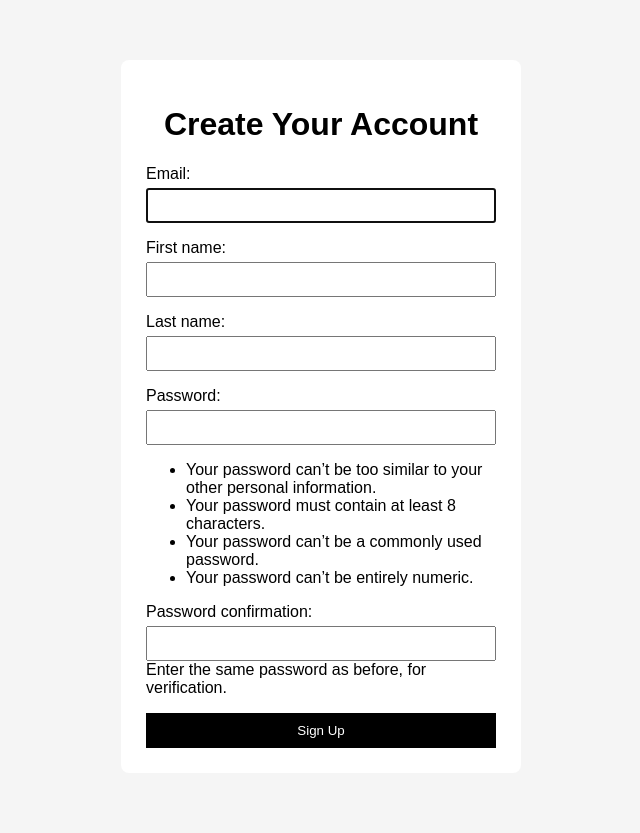
After one commit to dhanush6065/dress-code-e-commerce, a Django app: page /signup/ in a window 1280 px wide. The commit adds this page. Shown: the whole page, without its empty margins (319-959 px from the left). Run offline with Django 5.2, Linux system fonts and the light colour scheme.

Commit message:
Complete customer signup login and password reset

```diff
--- a/config/settings.py
+++ b/config/settings.py
@@ -133,11 +133,7 @@ STATICFILES_DIRS = [BASE_DIR / 'static']
 # Email
 # https://docs.djangoproject.com/en/6.1/topics/email/#topic-email-configuration
 
-MAILERS = {
-    'default': {
-        'BACKEND': 'django.core.mail.backends.console.EmailBackend',
-    },
-}
+EMAIL_BACKEND = 'django.core.mail.backends.console.EmailBackend'
 AUTH_USER_MODEL = 'users.User'
 
 MEDIA_URL = '/media/'
--- /dev/null
+++ b/users/forms.py
@@ -0,0 +1,10 @@
+from django import forms
+from django.contrib.auth.forms import UserCreationForm
+from .models import User
+
+
+class RegistrationForm(UserCreationForm):
+
+    class Meta:
+        model = User
+        fields = ('email', 'first_name', 'last_name')
--- a/users/models.py
+++ b/users/models.py
@@ -51,3 +51,19 @@ class Address(models.Model):
 
     def __str__(self):
         return f"{self.full_name} - {self.city}"
+
+
+class OTPVerification(models.Model):
+    user = models.ForeignKey(
+        User,
+        on_delete=models.CASCADE,
+        related_name='otp_verifications'
+    )
+    otp_hash = models.CharField(max_length=255)
+    purpose = models.CharField(max_length=30)
+    attempts = models.PositiveIntegerField(default=0)
+    expires_at = models.DateTimeField()
+    created_at = models.DateTimeField(auto_now_add=True)
+
+    def __str__(self):
+        return f"{self.user.email} - {self.purpose}"
--- /dev/null
+++ b/users/templates/users/signup.html
@@ -0,0 +1,60 @@
+
+<!DOCTYPE html>
+<html>
+<head>
+    <title>Customer Signup - Dress Code</title>
+
+    <style>
+        body {
+            font-family: Arial, sans-serif;
+            background-color: #f5f5f5;
+        }
+
+        .signup-container {
+            width: 350px;
+            margin: 60px auto;
+            padding: 25px;
+            background-color: white;
+            border-radius: 8px;
+        }
+
+        h1 {
+            text-align: center;
+        }
+
+        input {
+            width: 100%;
+            padding: 8px;
+            margin-top: 5px;
+            box-sizing: border-box;
+        }
+
+        button {
+            width: 100%;
+            padding: 10px;
+            background-color: black;
+            color: white;
+            border: none;
+            cursor: pointer;
+        }
+    </style>
+</head>
+
+<body>
+
+    <div class="signup-container">
+
+        <h1>Create Your Account</h1>
+
+        <form method="POST">
+            {% csrf_token %}
+
+            {{ form.as_p }}
+
+            <button type="submit">Sign Up</button>
+        </form>
+
+    </div>
+
+</body>
+</html>
--- a/users/urls.py
+++ b/users/urls.py
@@ -3,4 +3,11 @@ from . import views
 
 urlpatterns = [
     path('', views.home, name='home'),
+    path('signup/', views.signup, name='signup'),
+    path('verify-otp/', views.verify_otp, name='verify_otp'),
+    path('login/', views.customer_login, name='login'),
+    path('logout/', views.customer_logout, name='logout'),
+    path('forgot-password/', views.forgot_password, name='forgot_password'),
+    path('reset-password-otp/', views.reset_password_otp, name='reset_password_otp'),
+    path('set-new-password/', views.set_new_password, name='set_new_password'),
 ]
--- a/users/views.py
+++ b/users/views.py
@@ -1,5 +1,244 @@
 from django.shortcuts import render
+from django.shortcuts import render, redirect
+from .forms import RegistrationForm
+import random
+from datetime import timedelta
+
+from django.core.mail import send_mail
+from django.contrib.auth.hashers import make_password , check_password
+from django.utils import timezone
+
+from .models import OTPVerification , User
+from django.contrib.auth import authenticate, login ,logout
+from django.views.decorators.http import require_POST
 
 # Create your views here.
 def home(request):
     return render(request, 'users/index.html')
+
+def signup(request):
+    if request.method == 'POST':
+        form = RegistrationForm(request.POST)
+
+        if form.is_valid():
+            user = form.save(commit=False)
+            user.is_active = False
+            user.save()
+
+            send_signup_otp(user)
+
+            request.session['pending_user_id'] = user.id
+
+            return redirect('verify_otp')
+
+    else:
+        form = RegistrationForm()
+
+    return render(request, 'users/signup.html', {'form': form})
+
+def verify_otp(request):
+    user_id = request.session.get('pending_user_id')
+
+    if not user_id:
+        return redirect('signup')
+
+    user = User.objects.filter(id=user_id).first()
+
+    if not user:
+        return redirect('signup')
+
+    otp_record = OTPVerification.objects.filter(
+        user=user,
+        purpose='signup'
+    ).order_by('-created_at').first()
+
+    if not otp_record:
+        return render(request, 'users/verify_otp.html', {
+            'error': 'OTP not found. Please sign up again.'
+        })
+
+    if request.method == 'POST':
+        entered_otp = request.POST.get('otp', '')
+
+        if otp_record.attempts >= 5:
+            return render(request, 'users/verify_otp.html', {
+                'error': 'Too many attempts. Please sign up again.'
+            })
+
+        otp_record.attempts += 1
+        otp_record.save()
+
+        if timezone.now() > otp_record.expires_at:
+            return render(request, 'users/verify_otp.html', {
+                'error': 'OTP has expired. Please sign up again.'
+            })
+
+        if check_password(entered_otp, otp_record.otp_hash):
+            user.is_active = True
+            user.save()
+
+            otp_record.delete()
+            request.session.pop('pending_user_id', None)
+
+            return redirect('home')
+
+        return render(request, 'users/verify_otp.html', {
+            'error': 'Invalid OTP. Please try again.'
+        })
+
+    return render(request, 'users/verify_otp.html')
+
+
+def customer_login(request):
+
+    if request.method == 'POST':
+        email = request.POST.get('email')
+        password = request.POST.get('password')
+
+        user = authenticate(
+            request,
+            username=email,
+            password=password
+        )
+
+        if user is not None:
+            login(request, user)
+            return redirect('home')
+
+        return render(request, 'users/login.html', {
+            'error': 'Invalid email or password.'
+        })
+
+    return render(request, 'users/login.html')
+
+
+def generate_otp():
+    return str(random.randint(100000, 999999))
+
+
+def send_signup_otp(user, purpose='signup'):
+    otp = generate_otp()
+
+    OTPVerification.objects.filter(
+        user=user,
+        purpose=purpose
+    ).delete()
+
+    OTPVerification.objects.create(
+        user=user,
+        otp_hash=make_password(otp),
+        purpose=purpose,
+        expires_at=timezone.now() + timedelta(minutes=5)
+    )
+
+    send_mail(
+        'Dress Code - Verification OTP',
+        f'Your OTP is {otp}. It expires in 5 minutes.',
+        None,
+        [user.email],
+        fail_silently=False,
+    )
+@require_POST
+def customer_logout(request):
+    logout(request)
+    return redirect('home')
+
+def forgot_password(request):
+
+    if request.method == 'POST':
+        email = request.POST.get('email')
+
+        user = User.objects.filter(
+            email=email,
+            is_active=True
+        ).first()
+
+        if user:
+            send_signup_otp(user, purpose='password_reset')
+            request.session['password_reset_user_id'] = user.id
+            return redirect('reset_password_otp')
+
+        return render(request, 'users/forgot_password.html', {
+            'message': 'If the account exists, an OTP has been sent.'
+        })
+
+    return render(request, 'users/forgot_password.html')
+
+def reset_password_otp(request):
+
+    user_id = request.session.get('password_reset_user_id')
+
+    if not user_id:
+        return redirect('forgot_password')
+
+    user = User.objects.filter(id=user_id).first()
+
+    if not user:
+        return redirect('forgot_password')
+
+    otp_record = OTPVerification.objects.filter(
+        user=user,
+        purpose='password_reset'
+    ).order_by('-created_at').first()
+
+    if not otp_record:
+        return redirect('forgot_password')
+
+    if request.method == 'POST':
+        entered_otp = request.POST.get('otp', '')
+
+        if otp_record.attempts >= 5:
+            return render(request, 'users/reset_password_otp.html', {
+                'error': 'Too many attempts. Please request a new OTP.'
+            })
+
+        otp_record.attempts += 1
+        otp_record.save()
+
+        if timezone.now() > otp_record.expires_at:
+            return render(request, 'users/reset_password_otp.html', {
+                'error': 'OTP has expired. Please request a new OTP.'
+            })
+
+        if check_password(entered_otp, otp_record.otp_hash):
+            request.session['password_reset_verified'] = True
+            otp_record.delete()
+            return redirect('set_new_password')
+
+        return render(request, 'users/reset_password_otp.html', {
+            'error': 'Invalid OTP. Please try again.'
+        })
+
+    return render(request, 'users/reset_password_otp.html')
+
+
+def set_new_password(request):
+    user_id = request.session.get('password_reset_user_id')
+    verified = request.session.get('password_reset_verified')
+
+    if not user_id or not verified:
+        return redirect('forgot_password')
+
+    user = User.objects.filter(id=user_id).first()
+
+    if not user:
+        return redirect('forgot_password')
+
+    if request.method == 'POST':
+        password = request.POST.get('password')
+        confirm_password = request.POST.get('confirm_password')
+
+        if password != confirm_password:
+            return render(request, 'users/set_new_password.html', {
+                'error': 'Passwords do not match.'
+            })
+
+        user.set_password(password)
+        user.save()
+
+        request.session.pop('password_reset_user_id', None)
+        request.session.pop('password_reset_verified', None)
+
+        return redirect('login')
+
+    return render(request, 'users/set_new_password.html')
```
Also changed, not shown: users/templates/users/forgot_password.html (added, +27 -0 lines), users/templates/users/index.html (+11 -0 lines), users/templates/users/login.html (added, +32 -0 lines), users/templates/users/reset_password_otp.html (added, +34 -0 lines), users/templates/users/set_new_password.html (added, +31 -0 lines), users/templates/users/verify_otp.html (added, +32 -0 lines), users/migrations/0005_otpverification.py (added).
